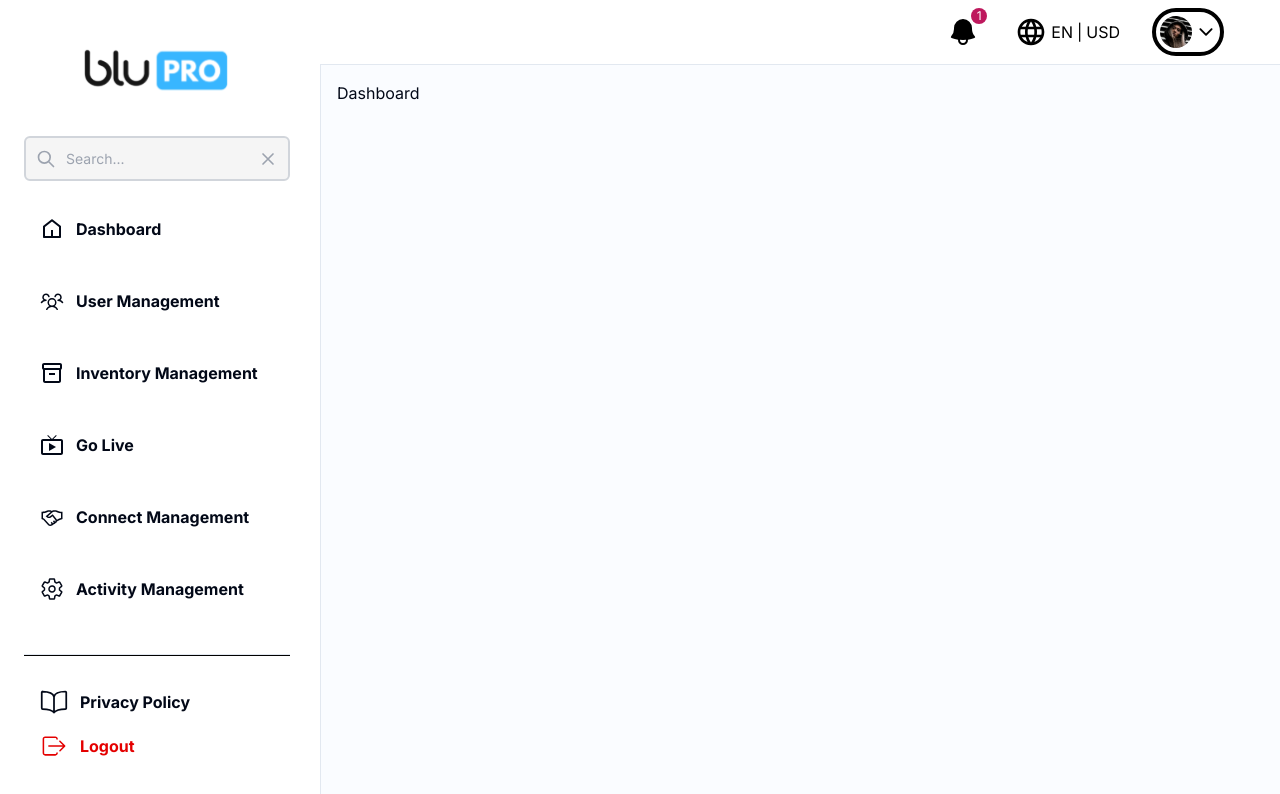
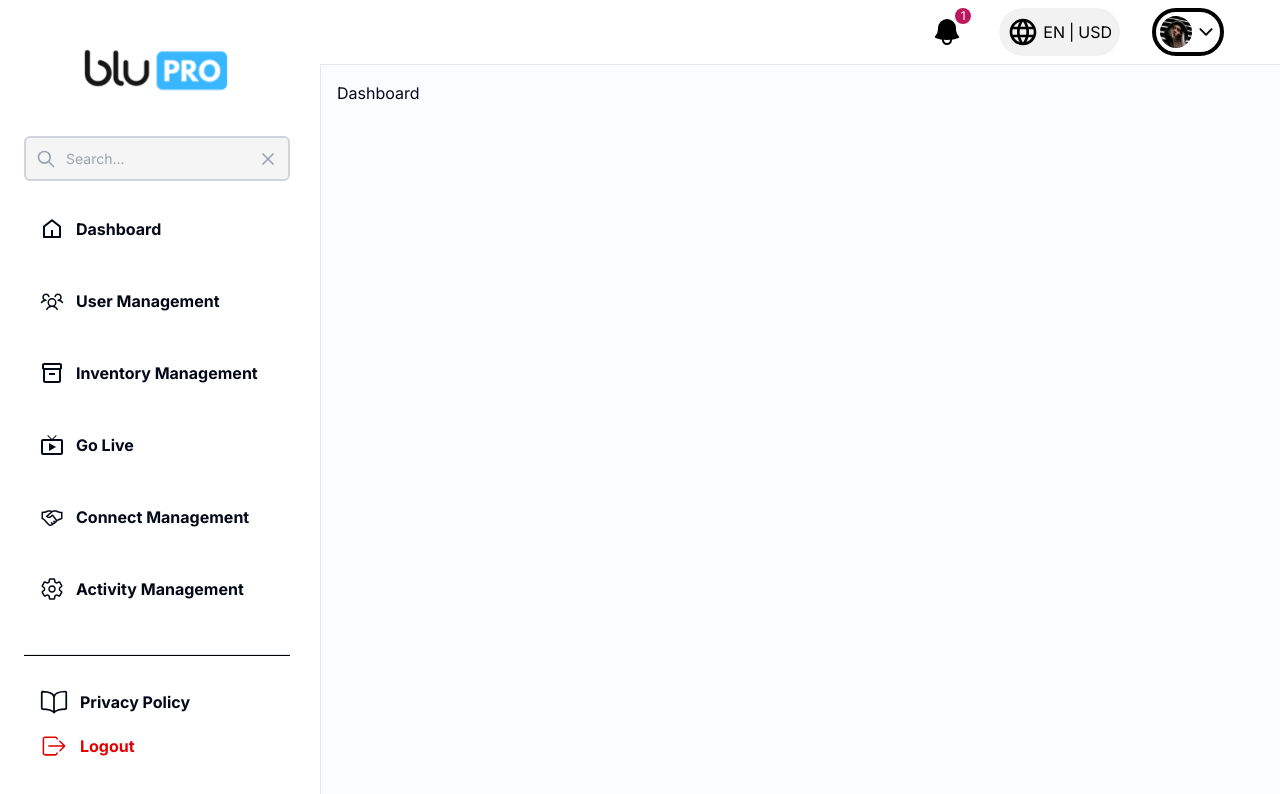
Before and after one commit to fareedjaved203/blupro, a Next.js app: page / in a window 1280 px wide. Shown: the top 794 px of the page. Built offline with nearby package versions, Linux system fonts and the light colour scheme.

Commit message:
worked on specific pages

```diff
--- a/app/(dashboard)/layout.js
+++ b/app/(dashboard)/layout.js
@@ -42,7 +42,7 @@ const DashboardLayout = ({ children }) => {
             </div>
             <div className="flex items-center pr-4 text-black space-x-8">
               <NotificationBadge />
-              <div className="flex space-x-1 items-center">
+              <div className="flex space-x-1 items-center bg-[#F2F2F2] rounded-full p-2">
                 <MdLanguage size={32} />
                 <div>EN</div>
                 <div>|</div>
```
